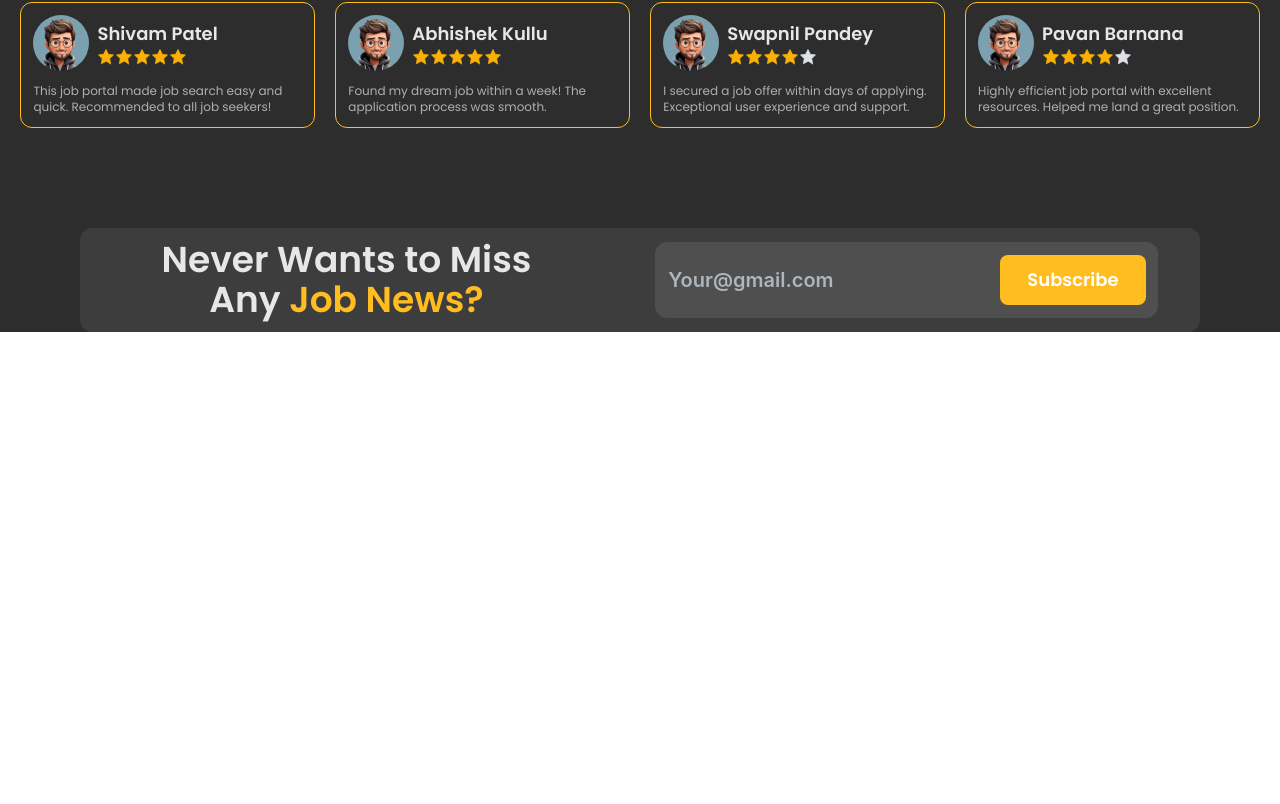
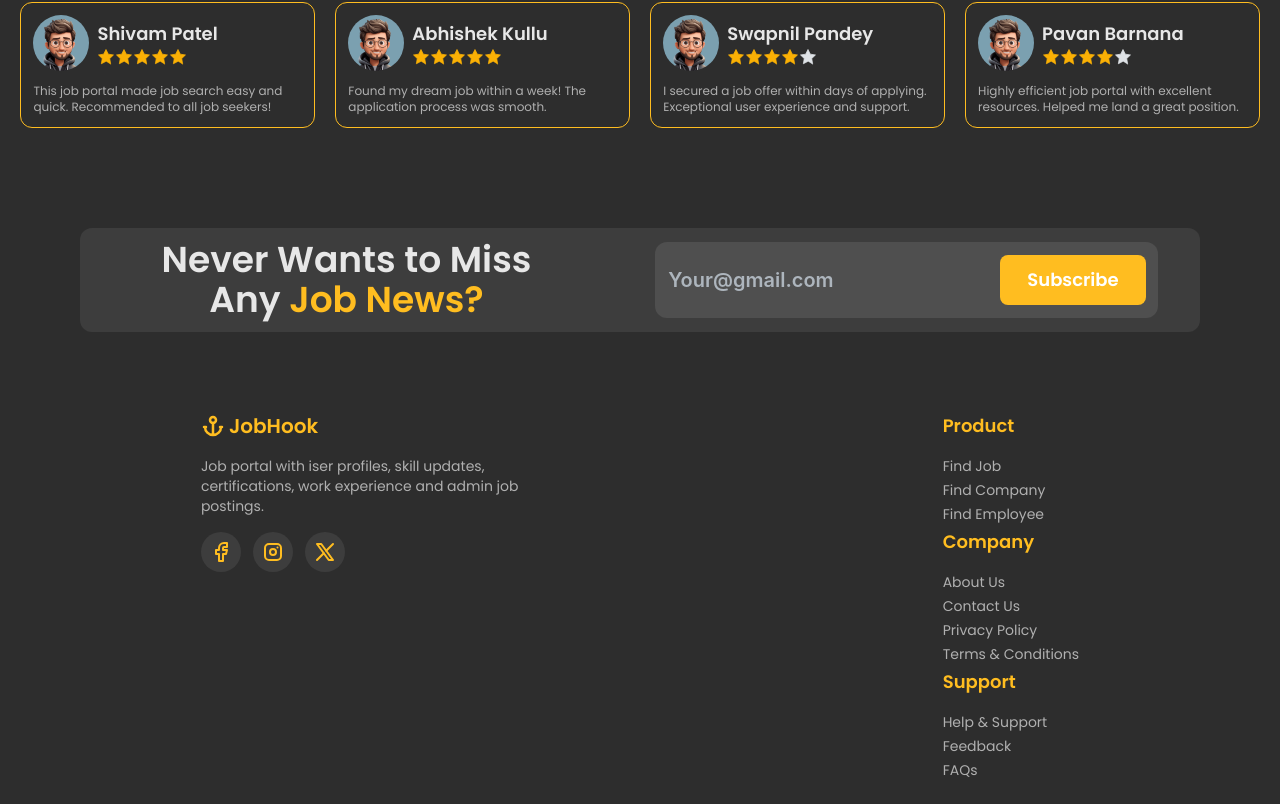
Before and after one commit to shobhit15082003/Job_Portal, a React (Create React App) app in the folder frontend/: page / in a window 1280 px wide. Shown: the part 1973-2777 px from the top of the page. Before the commit the page ends 2305 px from the top, so only its background shows below. Built offline with nearby package versions, Linux system fonts and the light colour scheme.

Commit message:
footer done

```diff
--- /dev/null
+++ b/frontend/src/Footer/Footer.tsx
@@ -0,0 +1,42 @@
+import { IconAnchor, IconBrandFacebook, IconBrandInstagram, IconBrandX } from '@tabler/icons-react';
+import React from 'react'
+import { footerLinks } from '../Data/Data';
+
+const Footer = () => {
+  return (
+    <div className='mt-20 pb-5 flex gap-5 justify-around '>
+      <div className='w-1/4 flex flex-col gap-4 '>
+            <div className="flex gap-1 items-center text-bright-sun-400">
+            <IconAnchor className="h-6 w-6" stroke={2.5} />
+            <div className="text-xl font-semibold">JobHook</div>
+        </div>
+        <div className='text-sm text-mine-shaft-300'>
+            Job portal with iser profiles, skill updates, certifications, work experience and admin job postings.
+        </div>
+        <div className='flex gap-3 text-bright-sun-400 [&>div]:bg-mine-shaft-900 [&>div]:p-2 [&>div]:rounded-full [&>div]:cursor-pointer hover:[&>div]:bg-mine-shaft-700'>
+            <div><IconBrandFacebook/></div>
+            <div><IconBrandInstagram/></div>
+            <div><IconBrandX/></div>
+        </div>
+      </div>
+
+      <div>
+        {
+            footerLinks.map((item,index)=><div key={index}>
+                <div className='text-lg font-semibold mb-4 text-bright-sun-400 '>
+                    {item.title}
+                </div>
+                {
+                    item.links.map((link,index)=><div key={index} className='text-mine-shaft-300 text-sm hover:text-bright-sun-400 cursor-pointer mb-1 hover:translate-x-2 transition duration-300 ease-in-out '>
+                        {link}
+                    </div>)
+                }
+            </div>)
+        }
+      </div>
+
+    </div>
+  )
+}
+
+export default Footer;
--- a/frontend/src/Pages/HomePage.tsx
+++ b/frontend/src/Pages/HomePage.tsx
@@ -1,3 +1,4 @@
+import Footer from "../Footer/Footer"
 import Header from "../Header/Header"
 import Comapnies from "../LandingPage/Comapnies"
 import DreamJob from "../LandingPage/DreamJob"
@@ -19,6 +20,7 @@ const HomePage = () => {
       <Working/>
       <Testimonials/>
       <Subscribe/>
+      <Footer/>
     </div>
   )
 }
```
